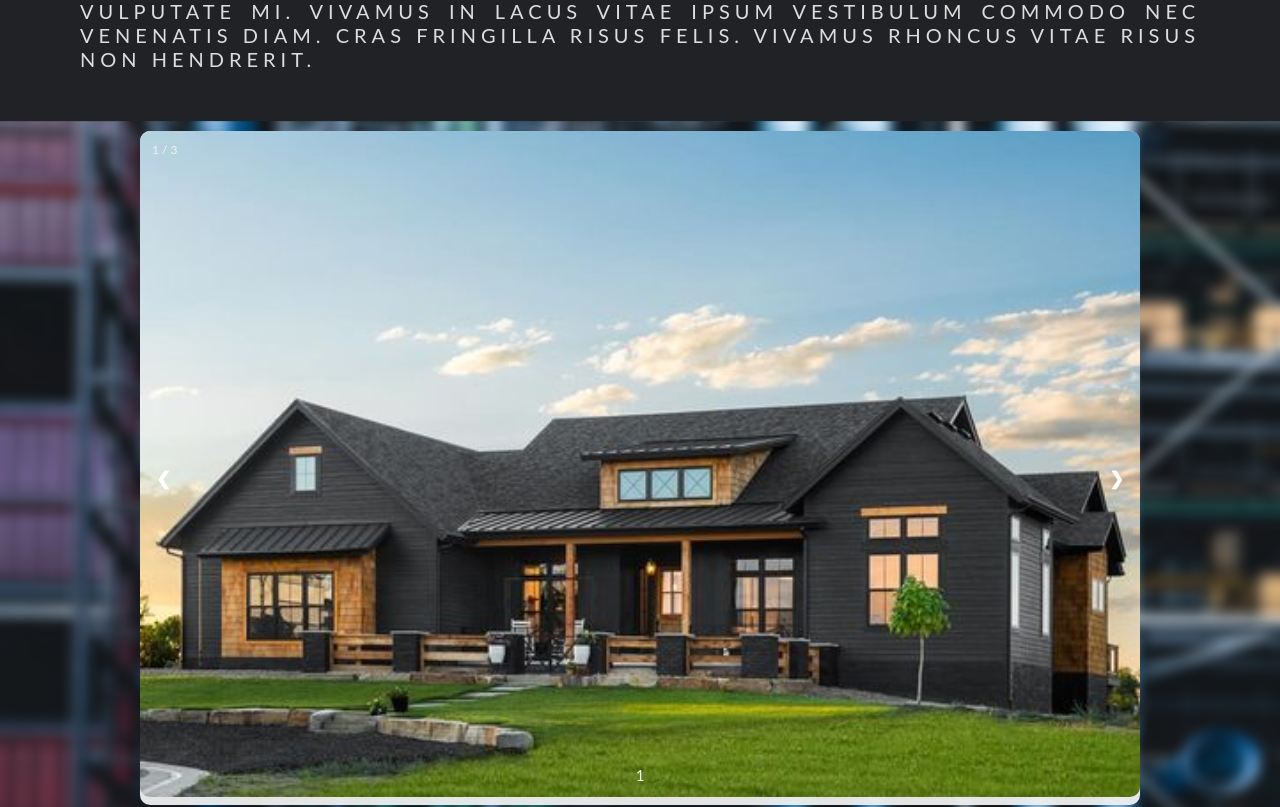
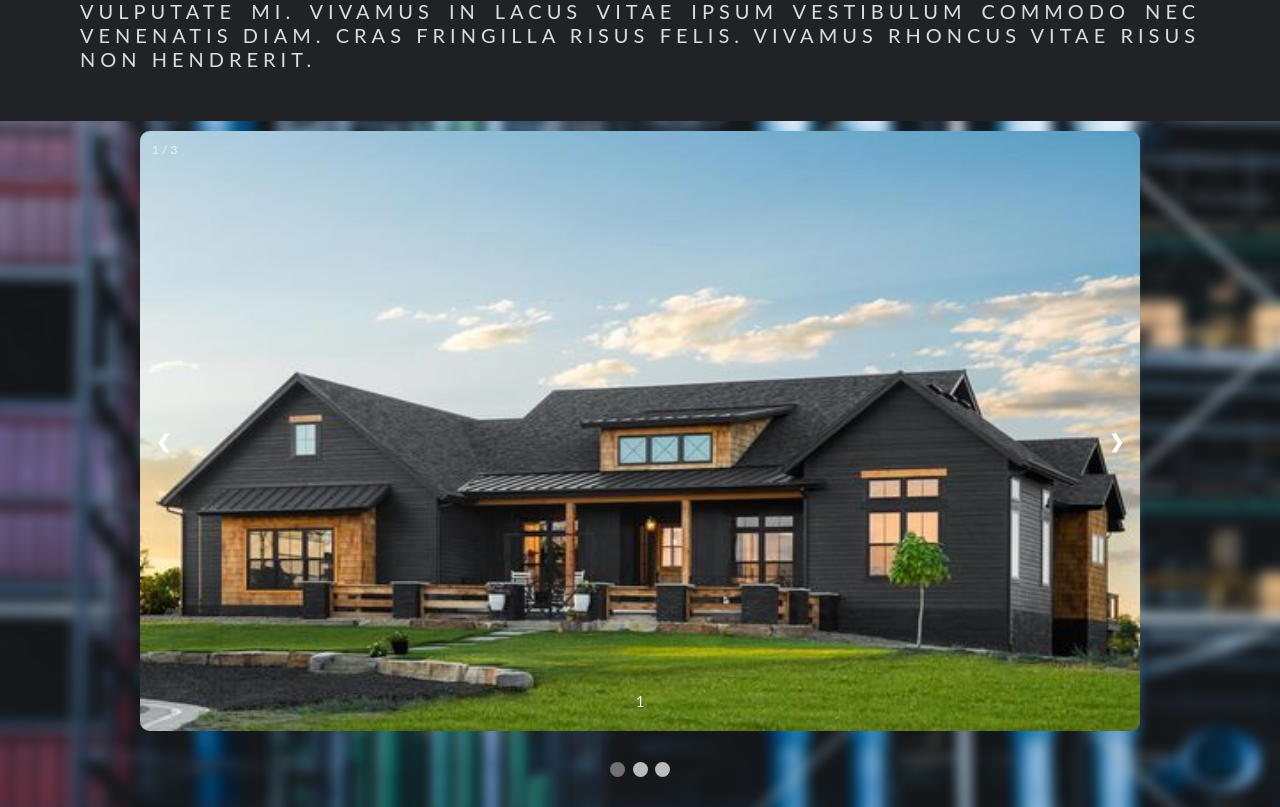
Before and after one commit to erhandoe/strona-budowlana, a plain HTML site: page index.html in a window 1280 px wide. Shown: the part 3243-4050 px from the top of the page. Drawn offline with Linux system fonts and the light colour scheme.

Commit message:
projects subpage fixes

```diff
--- a/styles/projects.css
+++ b/styles/projects.css
@@ -19,9 +19,12 @@
   /* height: 500px; */
   border-radius: 10px;
   /* height: fit-content; */
-  background-color: transparent;
+  background-color: rgb(32, 34, 37);
+  /* background: inherit; */
   width: auto;
   padding: 0px;
+  /* max-height: 600px; */
+  /* max-width: 900px; */
 }
 
 /* Hide the images by default */
@@ -30,16 +33,22 @@
   /* max-height: 500px; */
   /* height: fit-content; */
   width: auto;
-  background-color: transparent;
+  max-height: 600px;
+  /* background-color: transparent; */
+  border-radius: 10px;
+  background-color: rgb(32, 34, 37);
+  /* background: inherit; */
 }
 
 .mySlides img {
   /* max-height: 500px; */
-  width: 100%;
+  /* width: 100%; */
   border-radius: 10px;
-  height: auto;
-  width: auto;
-  background-color: transparent;
+  max-height: 600px;
+  max-width: 1000px;
+  /* max-height: 100%; */
+  /* max-width: 100%; */
+  /* background-color: transparent; */
 }
 
 /* Next & previous buttons */
```
